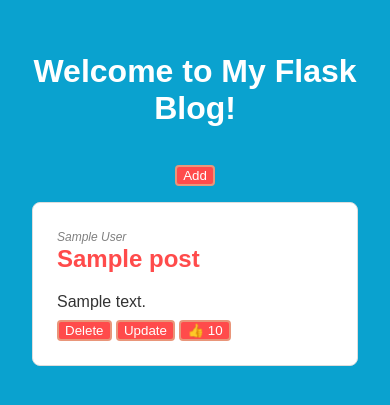
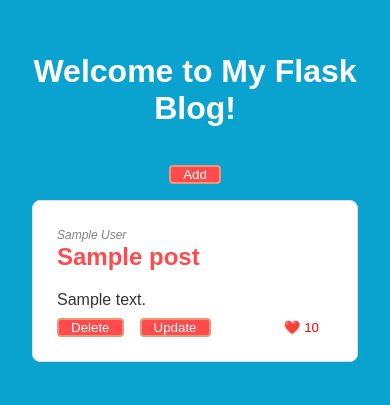
Before and after one commit to DPro23/Masterblog, a Flask app: template templates/index.html in a window 390 px wide. Shown: the top 405 px of the page. Run offline with Flask 3, Linux system fonts and the light colour scheme; the template is opened without the code that fills it: most values are stand-ins (such as "Sample title", 1, 10 or a date in 2020).

Commit message:
Style like button and wrap buttons for responsive design

```diff
--- a/static/style.css
+++ b/static/style.css
@@ -6,6 +6,7 @@ body {
 }
 
 a, a:active, a:visited {
+    padding: 0.75rem;
     color: #fff;
     text-decoration: none;
 }
@@ -58,6 +59,11 @@ h1 {
     font-size: 0.75rem;
 }
 
+.post-buttons {
+    display: flex;
+    gap: 1rem;
+}
+
 .nav-links {
     display: flex;
     gap: 1rem;
@@ -70,6 +76,10 @@ input[type=text] {
     padding: 0.5rem;
 }
 
+button {
+    padding: 0;
+}
+
 button, input[type=submit] {
     color: #fff;
     background-color: #ff4b4b;
@@ -78,6 +88,7 @@ button, input[type=submit] {
     width: fit-content;
     align-self: center;
     transition: all 400ms;
+    cursor: pointer;
 }
 
 button:hover, input[type=submit]:hover {
@@ -100,3 +111,17 @@ button:hover, input[type=submit]:hover {
     background-color: #ff4b4b;
     text-align: center;
 }
+
+.like-button {
+    margin-left: auto;
+    border: 2px solid transparent;
+    background-color: transparent;
+}
+
+.like-button a {
+    color: red;
+}
+
+.like-button a:hover {
+    color: darksalmon;
+}
--- a/templates/index.html
+++ b/templates/index.html
@@ -12,14 +12,16 @@
         <button><a href="{{ url_for('add') }}">Add</a></button>
     </div>
     <div class="posts-container">
-    {% for post in posts %}
+        {% for post in posts %}
         <div class="post">
             <em>{{post['author']}}</em>
             <h2>{{post['title']}}</h2>
             <p>{{post['content']}}</p>
-            <button><a href="{{ url_for('delete', post_id=post['id']) }}">Delete</a></button>
-            <button><a href="{{ url_for('update', post_id=post['id']) }}">Update</a></button>
-            <button><a href="{{ url_for('like', post_id=post['id']) }}">👍️ {{post['likes']}}</a></button>
+            <div class="post-buttons">
+                <button><a href="{{ url_for('delete', post_id=post['id']) }}">Delete</a></button>
+                <button><a href="{{ url_for('update', post_id=post['id']) }}">Update</a></button>
+                <button class="like-button"><a href="{{ url_for('like', post_id=post['id']) }}">❤️️ {{post['likes']}}</a></button>
+            </div>
         </div>
         {% endfor %}
     </div>
```
